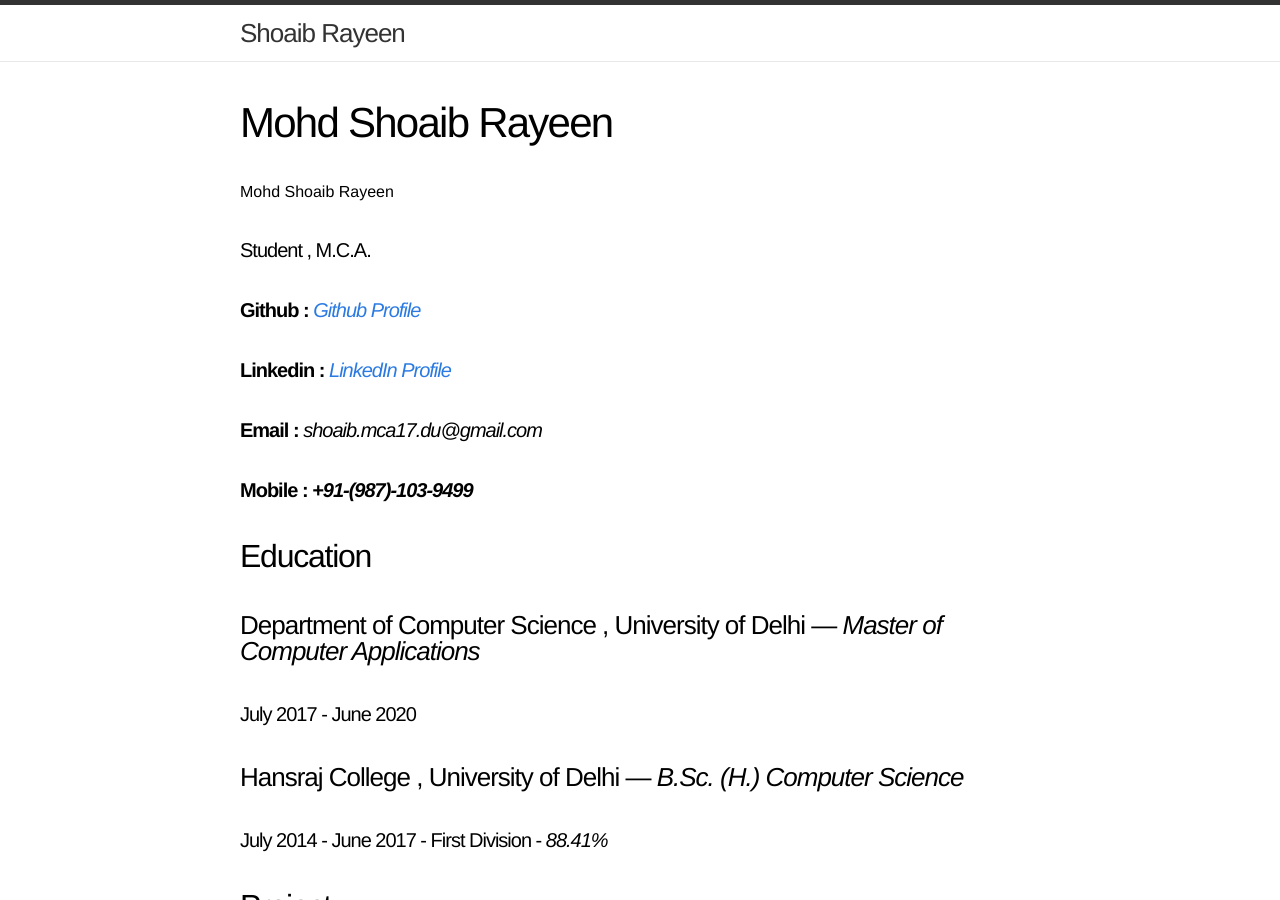
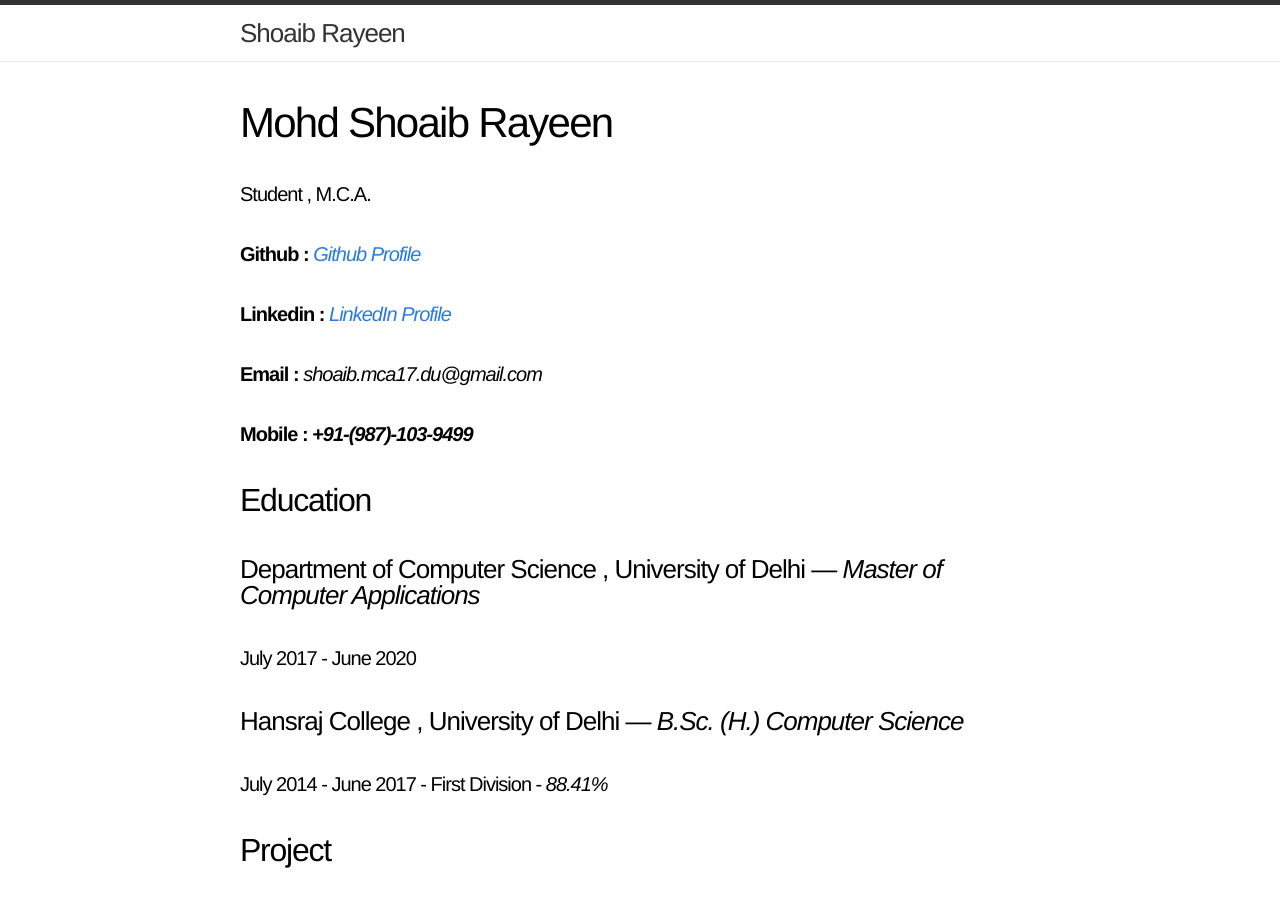
Before and after one commit to shoaibrayeen/shoaibrayeen.github.io, a Jekyll site: the page built from doc/resume.md, in a window 1280 px wide and 900 px high. Built offline with Jekyll 4.4.1, drawn with Linux system fonts in a browser that asks for light colours.

Commit message:
updated resume

```diff
--- a/doc/resume.md
+++ b/doc/resume.md
@@ -4,7 +4,6 @@ title: Mohd Shoaib Rayeen
 permalink: /doc/resume/
 ---
 
-# Mohd Shoaib Rayeen
 #### Student ,  M.C.A.
 
 #### **Github :** _[Github Profile](https://github.com/shoaibrayeen)_
```
